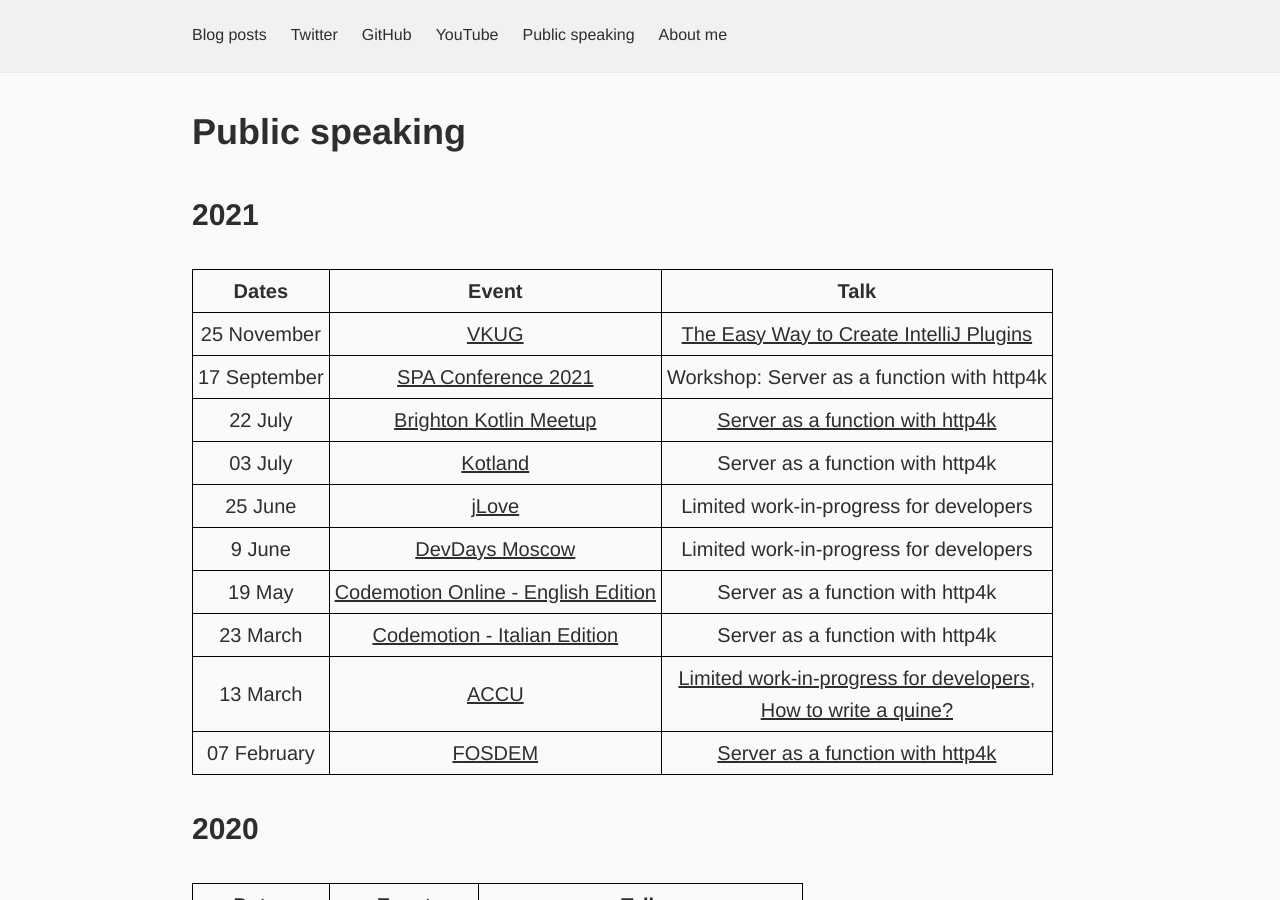
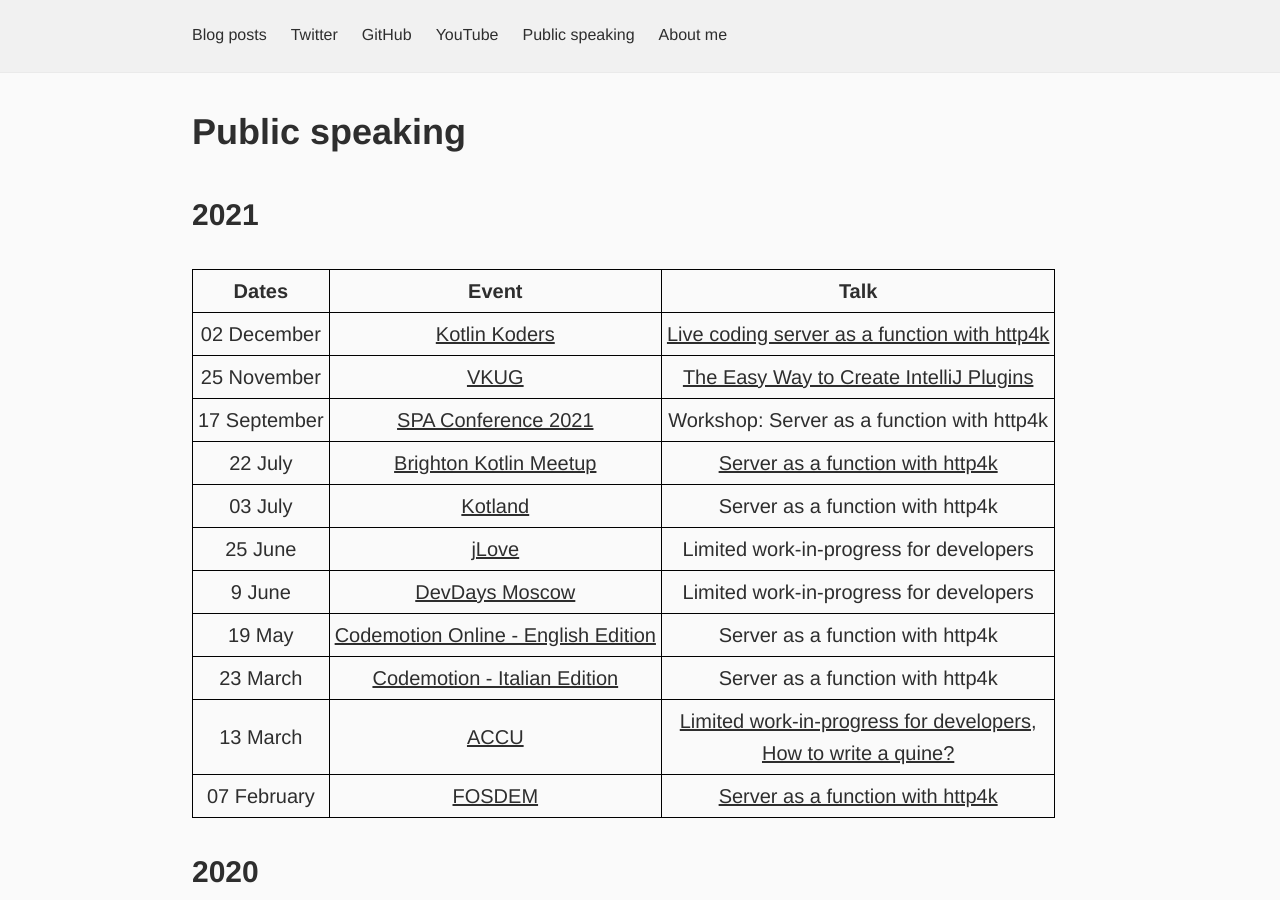
Before and after one commit to dkandalov/dkandalov.github.io, a Jekyll site: the page built from public-speaking.md, in a window 1280 px wide and 900 px high. Built offline with Jekyll 4.4.1, drawn with Linux system fonts in a browser that asks for light colours.

Commit message:
updated public speaking

```diff
--- a/public-speaking.md
+++ b/public-speaking.md
@@ -8,6 +8,7 @@ permalink: public-speaking
 
 | Dates | Event | Talk |
 | --- | --- | --- |
+| 02 December     | [Kotlin Koders](https://kotlin-koders.eu) | [Live coding server as a function with http4k](https://kotlin-koders.eu/#/talk/http4KLiveCoding) |
 | 25 November     | [VKUG](https://www.meetup.com/Virtual-Kotlin-User-Group/events/281875470) | [The Easy Way to Create IntelliJ Plugins](https://www.youtube.com/watch?v=GcYa4lMRta0) |
 | 17 September    | [SPA Conference 2021](https://www.spaconference.org/schedule) | Workshop: Server as a function with http4k |
 | 22 July         | [Brighton Kotlin Meetup](https://www.meetup.com/Brighton-Kotlin/events/279015769) | [Server as a function with http4k](https://www.youtube.com/watch?v=8RpGIUwe7dI) |
```
